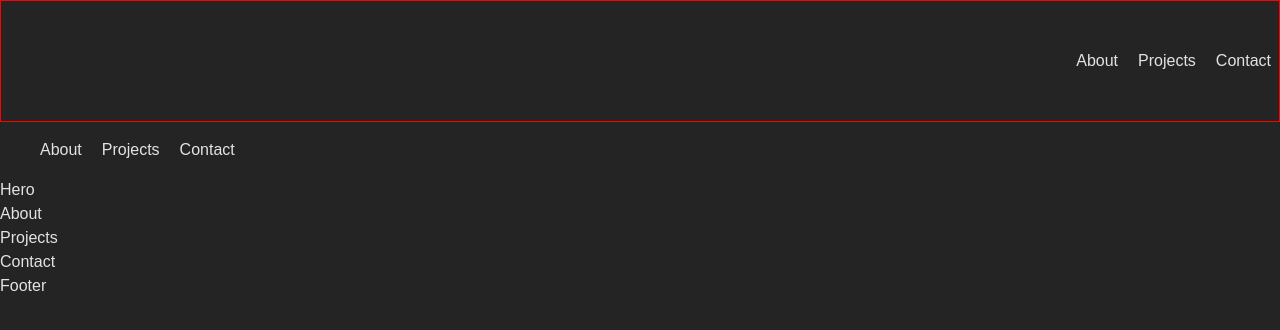
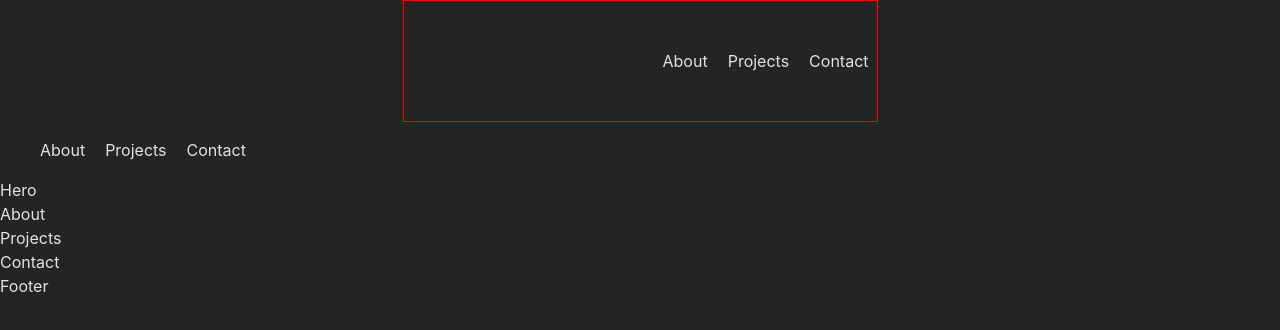
Before and after one commit to J0hnux/react-portfolio, a React (Vite) app: page / in a window 1280 px wide. Shown: the top 330 px of the page. Built offline with nearby package versions, Linux system fonts and the light colour scheme.

Commit message:
Testing out media queries for a responsive design

```diff
--- a/src/App.scss
+++ b/src/App.scss
@@ -9,10 +9,24 @@
 }
 
 body {
-  font-family: sans-serif;
   margin: 0;
+
   //width: 90%;
   //margin-inline: auto;
+}
+
+.mobile-nav {
+  position: absolute;
+  top: 0;
+  left: 0;
+  z-index: 999;
+  width: 100%;
+  height: 100%;
+  background-color: #000; // Change later
+  display: none;
+  justify-content: center;
+  align-items: center;
+  text-align: center;
 }
 
 .container {
@@ -45,9 +59,21 @@ ul {
   list-style: none;
 }
 
-@media (min-width: 1024px) {}
+.section {
+  margin-top: 5rem;
+}
+
+@media (min-width: 1024px) {
+  .container {
+    max-width: 1024px;
+  }
+}
 
 @media (min-width: 768px) {
+  .container {
+    max-width: 768px;
+  }
+
   .header {
 
 
@@ -68,6 +94,14 @@ ul {
   }
 }
 
-@media (min-width: 640px) {}
+@media (min-width: 640px) {
+  .container {
+    max-width: 640px;
+  }
+}
 
-@media (min-width: 475px) {}
+@media (min-width: 475px) {
+  .container {
+    max-width: 475px;
+  }
+}
```
